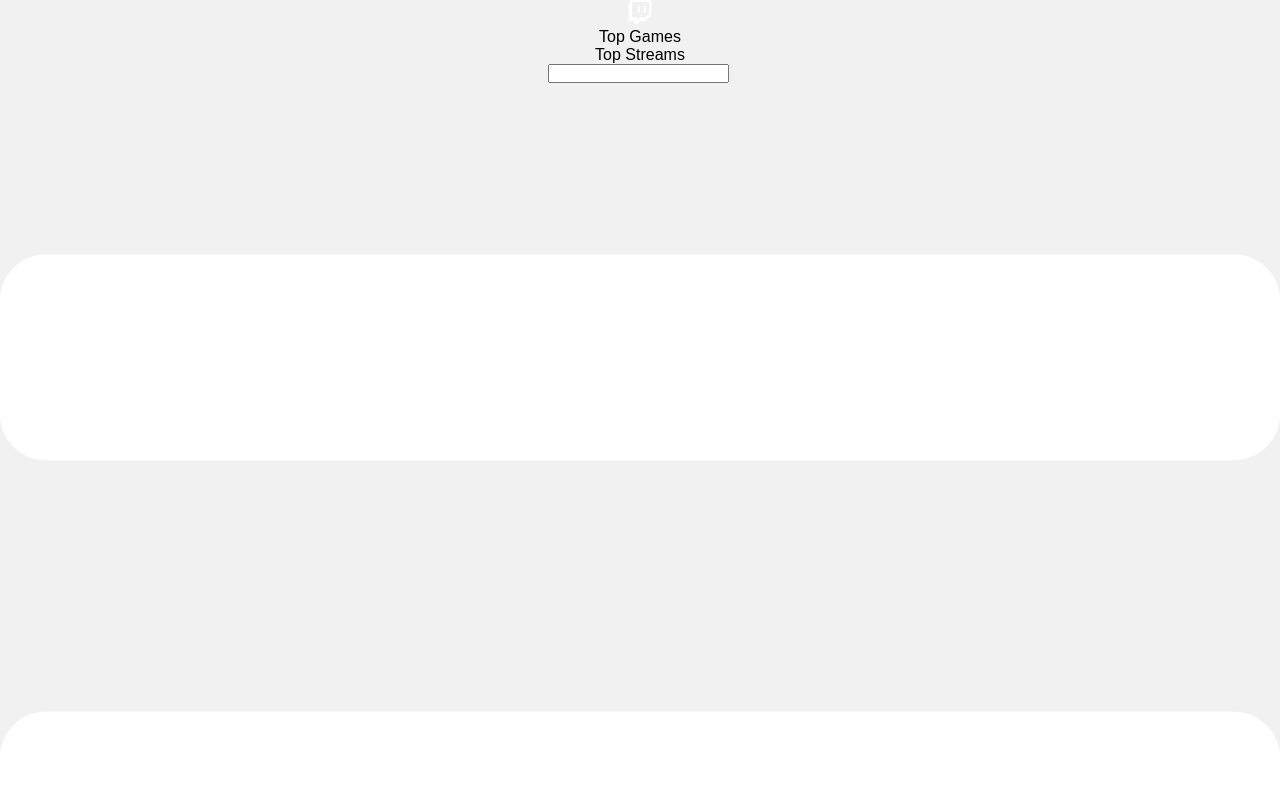
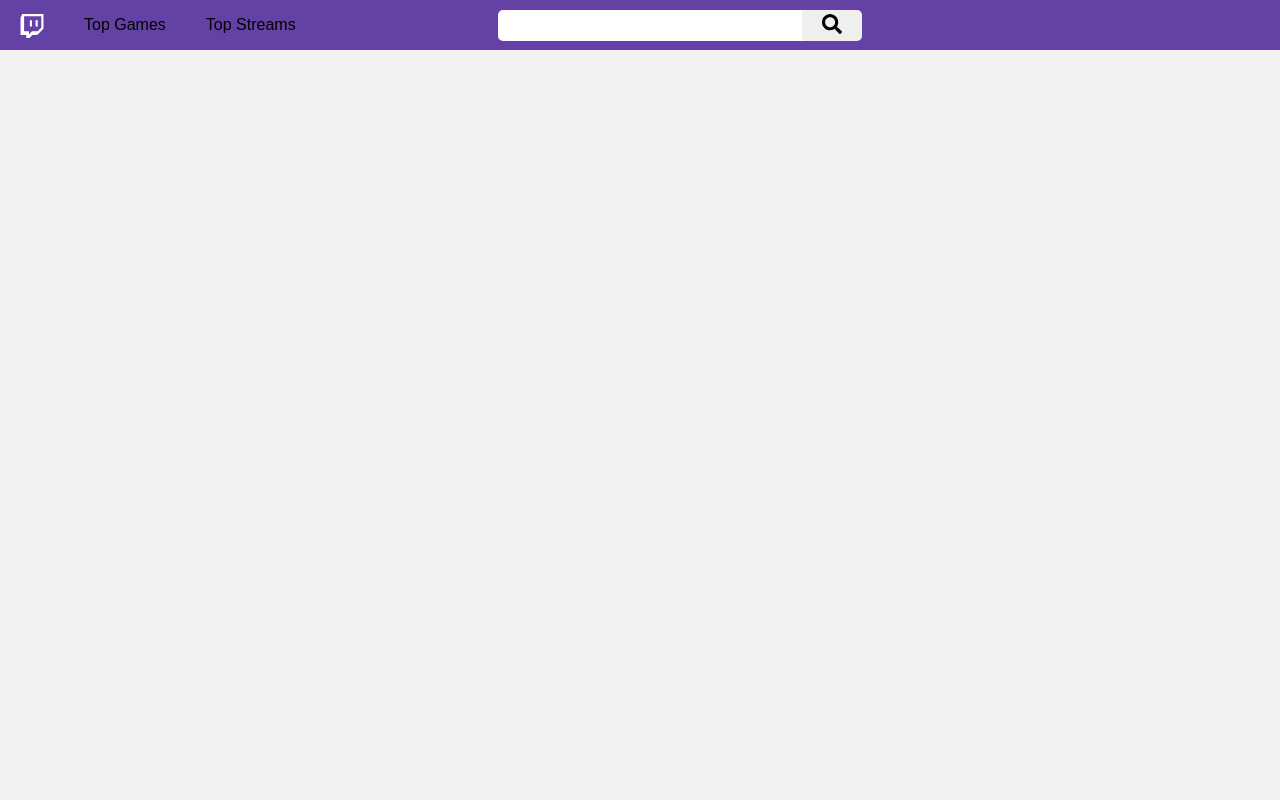
Before and after one commit to remmoclock/Twitch-Clone, a React (Create React App) app: page / in a window 1280 px wide. Shown: the top 800 px of the page. Built offline with nearby package versions, Linux system fonts and the light colour scheme.

Commit message:
HeaderCss

```diff
--- a/src/components/Header/Header.js
+++ b/src/components/Header/Header.js
@@ -2,6 +2,7 @@
 import logo from "./assets/IconeTwitch.svg"
 import search from "./assets/Search.svg"
 import menuIco from "./assets/MenuIco.svg"
+import "./HeaderStyle.css"
 
 const Header = () => {
   return (
--- /dev/null
+++ b/src/components/Header/HeaderStyle.css
@@ -0,0 +1,71 @@
+.headerTop {
+  background: #6441a4;
+  height: 50px;
+  position: fixed;
+  width: 100%;
+  z-index: 1000;
+}
+
+.listeMenu {
+  height: 50px;
+  display: flex;
+  align-items: center;
+  width: 100%;
+}
+
+.liensNav {
+  list-style-type: none;
+  padding: 0 20px;
+}
+
+.liensNav:nth-child(4) {
+  margin: 0 auto;
+  flex-shrink: 1;
+  width: 600px;
+}
+
+.logo {
+  margin-top: 5px;
+}
+
+.formSubmit {
+    display: flex;
+    flex-shrink: 1;
+}
+
+.logoLoupe {
+    width: 20px;
+}
+
+.inputRecherche {
+    width: 50%;
+    background: #fff;
+    border: 2px solid #fff;
+    border-top-left-radius: 5px;
+    border-bottom-left-radius: 5px;
+}
+
+.liensNav button {
+    border-top-right-radius: 5px;
+    border-bottom-right-radius: 5px;
+    padding: 4px 20px;
+    border: none;
+}
+
+/* Responsive */
+
+.menuResBtn {
+    display: none;
+    position: fixed;
+    top: 10px;
+    right: 20px;
+    color: #fff;
+    width: 50px;
+    height: 50px;
+    cursor: pointer;
+
+}
+
+.menuIco {
+    width: 25px;
+}
```
